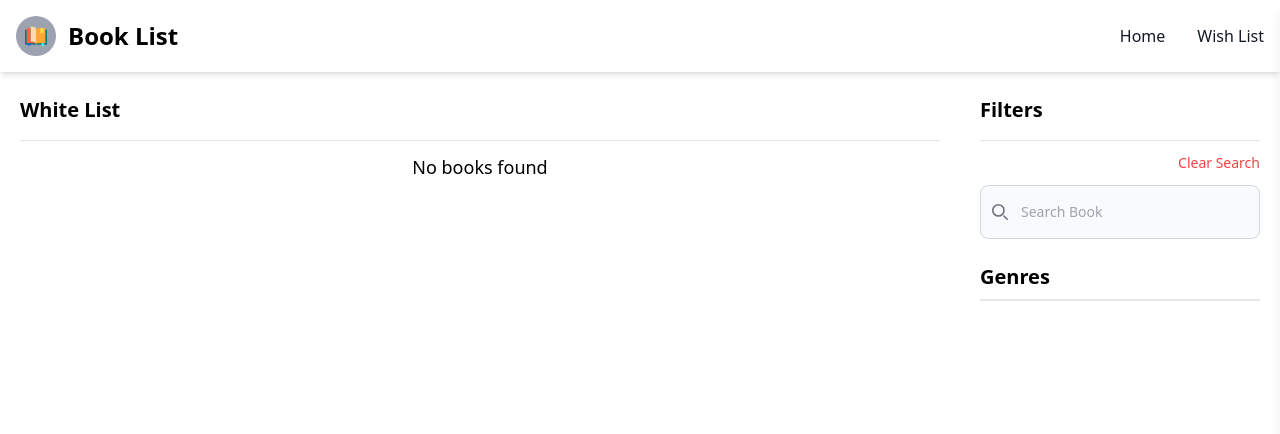
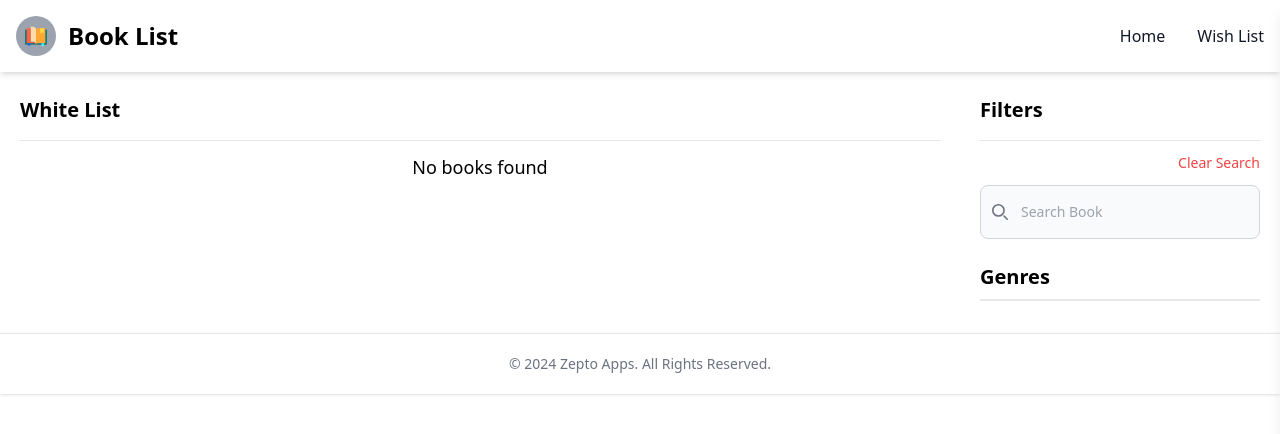
Before and after one commit to TahirAhmad01/BookFinderApp, a React (Vite) app: page /wishlist in a window 1280 px wide. Shown: the top 434 px of the page. Built offline with nearby package versions, Linux system fonts and the light colour scheme.

Commit message:
add project footer

```diff
--- a/src/App.jsx
+++ b/src/App.jsx
@@ -4,6 +4,7 @@ import WishlistPage from "./pages/WishlistPage";
 import BookDetailsPage from "./pages/BookDetailsPage";
 import { useEffect, useState } from "react";
 import NavBar from "./components/NavBar";
+import Footer from "./components/Footer";
 
 const App = () => {
   const [wishlist, setWishlist] = useState(() => {
@@ -49,6 +50,7 @@ const App = () => {
           <Route path="/book/:id" element={<BookDetailsPage />} />
         </Routes>
       </div>
+      <Footer/>
     </Router>
   );
 };
--- /dev/null
+++ b/src/components/Footer.jsx
@@ -0,0 +1,21 @@
+import React from "react";
+
+function Footer() {
+  const currentYear = new Date().getFullYear();
+
+  return (
+    <footer className="bg-white shadow dark:bg-gray-900 border-t mt-4">
+      <div className="w-full max-w-screen-xl mx-auto p-4 md:py-5">
+        <span className="block text-sm text-gray-500 sm:text-center dark:text-gray-400">
+          © {currentYear}{" "}
+          <a href="https://zeptoapps.com/" className="hover:underline">
+            Zepto Apps
+          </a>
+          . All Rights Reserved.
+        </span>
+      </div>
+    </footer>
+  );
+}
+
+export default Footer;
--- a/src/components/BookList.jsx
+++ b/src/components/shared/BookList.jsx
@@ -1,9 +1,19 @@
 import React from "react";
 import BookCard from "./BookCard";
 import Pagination from "./Pagination";
-import SkeletonCard from "./shared/SkeletonCard";
+import SkeletonCard from "./SkeletonCard";
 
-const BookList = ({ books, loading, wishlist, onWishlistToggle, totalPages, currentPage, onPageChange }) => {
+const BookList = (props) => {
+  const {
+    books,
+    loading,
+    wishlist,
+    onWishlistToggle,
+    totalPages,
+    currentPage,
+    onPageChange,
+  } = props || {};
+
   if (loading) {
     return (
       <div className="grid lg:grid-cols-2 grid-cols-1 gap-3 justify-items-center w-full">
@@ -14,18 +24,18 @@ const BookList = ({ books, loading, wishlist, onWishlistToggle, totalPages, curr
     );
   }
 
-  if (books.length === 0) {
+  if (books?.length === 0) {
     return <div className="text-center text-lg">No books found</div>;
   }
 
   return (
     <>
       <div className="grid lg:grid-cols-2 grid-cols-1 gap-3 justify-items-center">
-        {books.map((book) => (
+        {books?.map((book) => (
           <BookCard
             book={book}
-            key={book.id}
-            isWishlisted={wishlist.some((item) => item.id === book.id)}
+            key={book?.id}
+            isWishlisted={wishlist.some((item) => item?.id === book?.id)}
             onWishlistToggle={onWishlistToggle}
           />
         ))}
--- a/src/components/MobileFilterDrawer.jsx
+++ b/src/components/shared/DesktopFilters.jsx
@@ -1,10 +1,9 @@
 import React from "react";
-import SearchInput from "./shared/SearchInput";
-import GenreSkeleton from "./shared/GenreSkeleton";
+import SearchInput from "./SearchInput";
+import GenreSkeleton from "./GenreSkeleton";
 
-const MobileFilterDrawer = ({
-  isOpen,
-  toggleDrawer,
+const DesktopFilters = (props) => {
+  const {
     searchTerm,
     handleSearchChange,
     clearSearch,
@@ -13,16 +12,13 @@ const MobileFilterDrawer = ({
     selectedGenre,
     page,
     handleGenreChange,
-}) => {
+  } = props || {};
+
   return (
-    <div
-      className={`fixed inset-y-0 right-0 z-50 w-64 bg-white shadow-lg p-5 transition-transform duration-300 transform ${
-        isOpen ? "translate-x-0" : "translate-x-full"
-      } md:hidden`}
-    >
-      <button onClick={toggleDrawer} className="mb-4 text-red-500">
-        Close
-      </button>
+    <div className="md:col-span-4 lg:col-span-3 hidden md:block">
+      <div className="pt-3 pb-4 text-xl font-semibold border-b mb-3">
+        Filters
+      </div>
       <SearchInput
         value={searchTerm}
         onChange={handleSearchChange}
@@ -36,7 +32,7 @@ const MobileFilterDrawer = ({
         : uniqueGenres.map((genre, idx) => (
             <div className="flex items-center mb-4" key={idx}>
               <input
-                id={`genre-checkbox-${idx}`}
+                id={`genre-checkbox-desktop-${idx}`}
                 type="checkbox"
                 value={genre}
                 onChange={handleGenreChange}
@@ -48,7 +44,7 @@ const MobileFilterDrawer = ({
                 className="w-4 h-4 text-blue-600 bg-gray-100 border-gray-300 rounded focus:ring-blue-500"
               />
               <label
-                htmlFor={`genre-checkbox-${idx}`}
+                htmlFor={`genre-checkbox-desktop-${idx}`}
                 className="ml-2 text-sm font-medium text-gray-900"
               >
                 {genre}
@@ -59,4 +55,4 @@ const MobileFilterDrawer = ({
   );
 };
 
-export default MobileFilterDrawer;
+export default DesktopFilters;
--- a/src/components/DesktopFilters.jsx
+++ b/src/components/shared/MobileFilterDrawer.jsx
@@ -1,8 +1,11 @@
 import React from "react";
-import SearchInput from "./shared/SearchInput";
-import GenreSkeleton from "./shared/GenreSkeleton";
+import SearchInput from "./SearchInput";
+import GenreSkeleton from "./GenreSkeleton";
 
-const DesktopFilters = ({
+const MobileFilterDrawer = (props) => {
+  const {
+    isOpen,
+    toggleDrawer,
     searchTerm,
     handleSearchChange,
     clearSearch,
@@ -11,12 +14,17 @@ const DesktopFilters = ({
     selectedGenre,
     page,
     handleGenreChange,
-}) => {
+  } = props || {};
+
   return (
-    <div className="md:col-span-4 lg:col-span-3 hidden md:block">
-      <div className="pt-3 pb-4 text-xl font-semibold border-b mb-3">
-        Filters
-      </div>
+    <div
+      className={`fixed inset-y-0 right-0 z-50 w-64 bg-white shadow-lg p-5 transition-transform duration-300 transform ${
+        isOpen ? "translate-x-0" : "translate-x-full"
+      } md:hidden`}
+    >
+      <button onClick={toggleDrawer} className="mb-4 text-red-500">
+        Close
+      </button>
       <SearchInput
         value={searchTerm}
         onChange={handleSearchChange}
@@ -30,7 +38,7 @@ const DesktopFilters = ({
         : uniqueGenres.map((genre, idx) => (
             <div className="flex items-center mb-4" key={idx}>
               <input
-                id={`genre-checkbox-desktop-${idx}`}
+                id={`genre-checkbox-${idx}`}
                 type="checkbox"
                 value={genre}
                 onChange={handleGenreChange}
@@ -42,7 +50,7 @@ const DesktopFilters = ({
                 className="w-4 h-4 text-blue-600 bg-gray-100 border-gray-300 rounded focus:ring-blue-500"
               />
               <label
-                htmlFor={`genre-checkbox-desktop-${idx}`}
+                htmlFor={`genre-checkbox-${idx}`}
                 className="ml-2 text-sm font-medium text-gray-900"
               >
                 {genre}
@@ -53,4 +61,4 @@ const DesktopFilters = ({
   );
 };
 
-export default DesktopFilters;
+export default MobileFilterDrawer;
--- a/src/pages/WishlistPage.jsx
+++ b/src/pages/WishlistPage.jsx
@@ -1,7 +1,7 @@
 import React, { useState, useEffect } from "react";
-import BookList from "../components/BookList";
-import DesktopFilters from "../components/DesktopFilters";
-import MobileFilterDrawer from "../components/MobileFilterDrawer";
+import BookList from "../components/shared/BookList";
+import DesktopFilters from "../components/shared/DesktopFilters";
+import MobileFilterDrawer from "../components/shared/MobileFilterDrawer";
 import { FaFilter } from "react-icons/fa6";
 
 const WishlistPage = ({ wishlist, onWishlistToggle }) => {
@@ -22,13 +22,13 @@ const WishlistPage = ({ wishlist, onWishlistToggle }) => {
     const searchTermLower = searchTerm.toLowerCase();
     const filtered = wishlist.filter(
       (book) =>
-        (book.title.toLowerCase().includes(searchTermLower) ||
-          book.subjects.some((subject) =>
+        (book?.title.toLowerCase().includes(searchTermLower) ||
+          book?.subjects.some((subject) =>
             subject.toLowerCase().includes(searchTermLower)
           )) &&
         (selectedGenres.length === 0 ||
           selectedGenres.some((genre) =>
-            book.bookshelves.map(removeBrowsingPrefix).includes(genre)
+            book?.bookshelves.map(removeBrowsingPrefix).includes(genre)
           ))
     );
 
```
Also changed, not shown: src/components/shared/SearchInput.jsx (+9 -4 lines), src/pages/HomePage.jsx (+8 -5 lines), src/components/shared/BookCard.jsx (renamed from src/components/BookCard.jsx), src/components/shared/Pagination.jsx (renamed from src/components/Pagination.jsx). Lines whose indentation alone changed are shown as unchanged.
